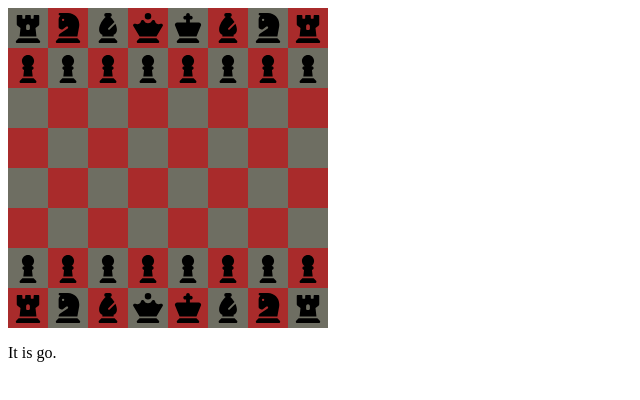
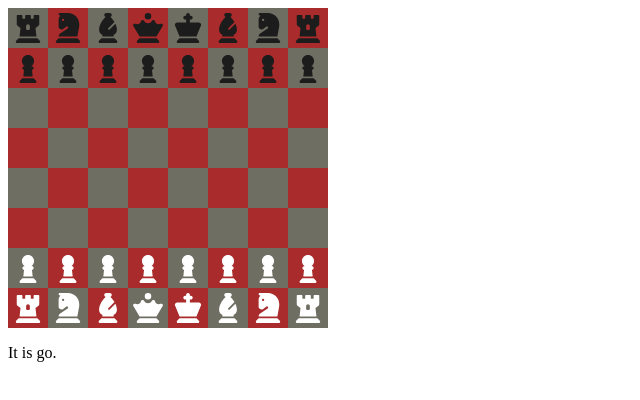
Before and after one commit to Serkan-00/Js-chess, a plain HTML site: page index.html in a window 1280 px wide. Shown: the whole page, without its empty margins (0-640 px from the left). Drawn offline with Linux system fonts and the light colour scheme.

Commit message:
White & Black pieces

```diff
--- a/app.js
+++ b/app.js
@@ -27,6 +27,14 @@ function createBoard() {
         } else {
             square.classList.add(i % 2 === 0 ? "brown" : "beige")
         }
+
+        if ( i <= 15) {
+            square.firstChild.firstChild.classList.add('black')
+        }
+
+        if ( i >= 48) {
+            square.firstChild.firstChild.classList.add('white')
+        }
         gameBoard.append(square)
     })
 }
--- a/styles.css
+++ b/styles.css
@@ -23,3 +23,11 @@
 .brown {
     background-color: rgb(169 ,43, 43);
 }
+
+.black {
+    fill: rgb(28, 28, 28);
+}
+
+.white {
+    fill: rgb(255, 255, 255)
+}
```
